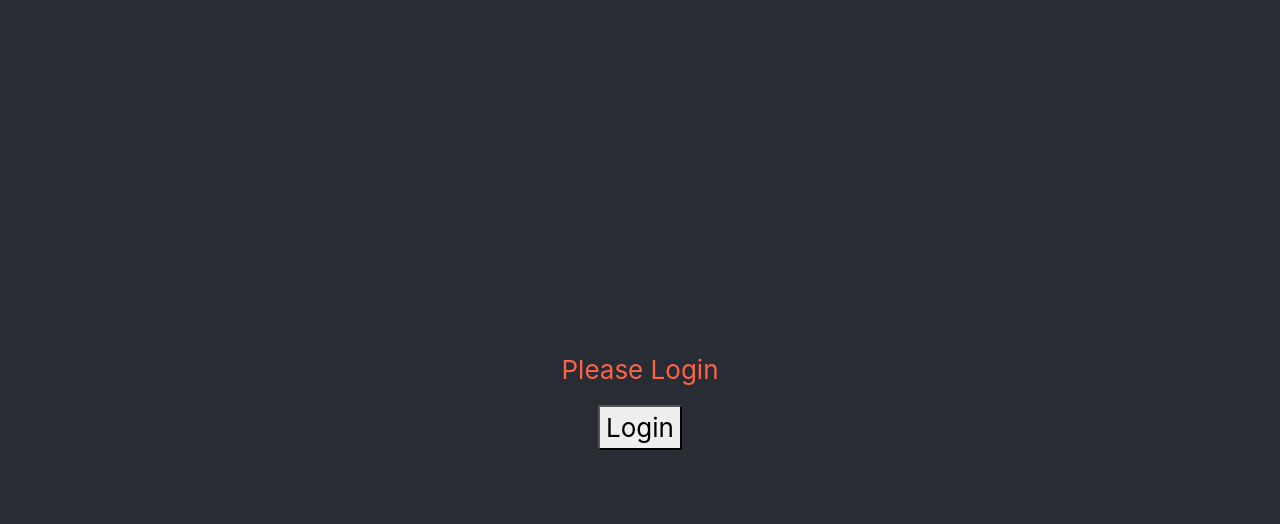
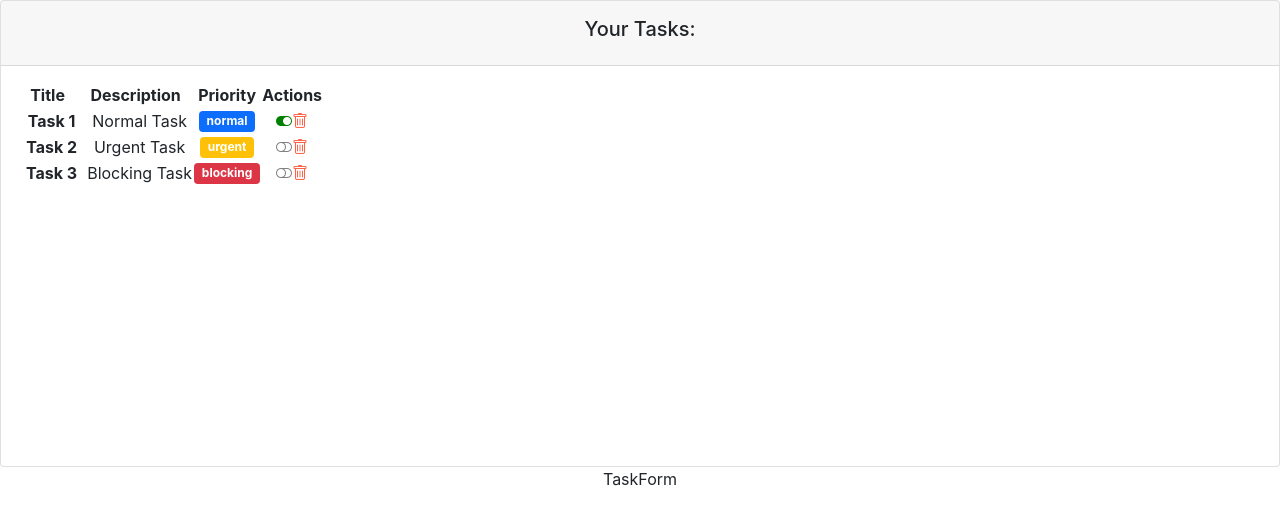
Before and after one commit to PadillaTom/OB-ReactJS, a React (Create React App) app: page / in a window 1280 px wide. Shown: the top 524 px of the page. Built offline with nearby package versions, Linux system fonts and the light colour scheme.

Commit message:
Course - Sesion 7 OK

```diff
--- a/package.json
+++ b/package.json
@@ -7,6 +7,7 @@
     "@testing-library/react": "^12.1.4",
     "@testing-library/user-event": "^13.5.0",
     "bootstrap": "^5.1.3",
+    "bootstrap-icons": "^1.8.1",
     "node-sass": "^7.0.1",
     "react": "^17.0.2",
     "react-dom": "^17.0.2",
--- a/src/App.js
+++ b/src/App.js
@@ -6,9 +6,8 @@
 function App() {
 	return (
 		<div className="App">
-			<header className="App-header">
 			{/* Task List */}
-				{/* <TaskListComponent></TaskListComponent> */}
+			<TaskListComponent></TaskListComponent>
 
 			{/* Ejemplo HOOKS  */}
 			{/* <Ejemplo1></Ejemplo1> */}
@@ -19,8 +18,7 @@
 				</Ejemplo4> */}
 
 			{/* Styles CSS - SASS */}
-				<GreetingStyled name="Tomas"></GreetingStyled>
-			</header>
+			{/* <GreetingStyled name="Tomas"></GreetingStyled> */}
 		</div>
 	);
 }
--- a/src/components/container/TaskListComponent.jsx
+++ b/src/components/container/TaskListComponent.jsx
@@ -4,17 +4,20 @@
 import { LEVELS } from "../../models/levels.enum";
 
 import TaskComponent from "../pure/Task";
+import TaskForm from "../forms/TaskForm";
 
 const TaskListComponent = () => {
-	const defaultTask = new Task(
-		"Example Task",
-		"Default Description",
-		true,
-		LEVELS.NORMAL
+	const defaultTask = new Task("Task 1", "Normal Task", true, LEVELS.NORMAL);
+	const defaultTask2 = new Task("Task 2", "Urgent Task", false, LEVELS.URGENT);
+	const defaultTask3 = new Task(
+		"Task 3",
+		"Blocking Task",
+		false,
+		LEVELS.BLOCKING
 	);
 
 	// States:
-	const [tasks, setTasks] = useState([defaultTask]);
+	const [tasks, setTasks] = useState([defaultTask, defaultTask2, defaultTask3]);
 	const [loading, setLoading] = useState(true);
 
 	// Effect:
@@ -34,8 +37,48 @@
 	// RENDER:
 	return (
 		<div>
-			<div>Your Tasks:</div>
-			<TaskComponent task={defaultTask}></TaskComponent>
+			<div className="col-12">
+				{/* DISPLAY Tasks */}
+				<div className="card">
+					{/* Title */}
+					<div className="card-header p-3">
+						<h5>Your Tasks:</h5>
+					</div>
+					{/* Body */}
+					<div
+						className="card-body"
+						style={{
+							position: "relative",
+							height: "400px",
+						}}
+						data-mdb-perfect-scrollbar="true"
+					>
+						<table>
+							<thead>
+								<tr>
+									<th scope="col">Title</th>
+									<th scope="col">Description</th>
+									<th scope="col">Priority</th>
+									<th scope="col">Actions</th>
+								</tr>
+							</thead>
+							<tbody>
+								{/* TaskList */}
+								{tasks.map((singleTask, index) => {
+									return (
+										<TaskComponent
+											key={index}
+											task={singleTask}
+										></TaskComponent>
+									);
+								})}
+							</tbody>
+						</table>
+					</div>
+				</div>
+				{/* FORM Tasks */}
+				<TaskForm></TaskForm>
+			</div>
 		</div>
 	);
 };
--- /dev/null
+++ b/src/components/forms/TaskForm.jsx
@@ -0,0 +1,7 @@
+import React, { useRef } from "react";
+
+const TaskForm = () => {
+	return <div>TaskForm</div>;
+};
+
+export default TaskForm;
--- a/src/components/pure/Task.jsx
+++ b/src/components/pure/Task.jsx
@@ -3,11 +3,9 @@
 
 import "../../styles/task.scss";
 import { Task } from "../../models/task.class";
+import { LEVELS } from "../../models/levels.enum";
 
 const TaskComponent = ({ task }) => {
-	let myLevel = task.level;
-	myLevel = myLevel.charAt(0).toUpperCase() + myLevel.slice(1);
-
 	useEffect(() => {
 		console.log("Task Creada");
 		return () => {
@@ -15,14 +13,57 @@
 		};
 	}, [task]);
 
+	// Methods:
+	const taskLevelBadge = () => {
+		switch (task.level) {
+			case LEVELS.NORMAL:
+				return (
+					<h6 className="mb-0">
+						<span className="badge bg-primary">{task.level}</span>
+					</h6>
+				);
+			case LEVELS.URGENT:
+				return (
+					<h6 className="mb-0">
+						<span className="badge bg-warning">{task.level}</span>
+					</h6>
+				);
+			case LEVELS.BLOCKING:
+				return (
+					<h6 className="mb-0">
+						<span className="badge bg-danger">{task.level}</span>
+					</h6>
+				);
+			default:
+				break;
+		}
+	};
+	const taskCompletedIcon = () => {
+		return task.completed ? (
+			<i className="bi-toggle-on" style={{ color: "green" }}></i>
+		) : (
+			<i className="bi-toggle-off" style={{ color: "grey" }}></i>
+		);
+	};
+
 	return (
 		<React.Fragment>
-			<div>
-				<h2 className="task-name">Nombre: {task.name}</h2>
-				<h3>Desc: {task.description}</h3>
-				<h4>Level: {myLevel}</h4>
-				<h5> Task is: {task.completed ? "Completed" : "Pending"}</h5>
-			</div>
+			<tr className="fw-normal">
+				<th>
+					<span className="ms-2">{task.name}</span>
+				</th>
+				<td className="align-middle">
+					<span className="ms-2">{task.description}</span>
+				</td>
+				<td className="align-middle">{taskLevelBadge()}</td>
+				<td className="align-middle">
+					{taskCompletedIcon()}
+					<i
+						className="bi-trash"
+						style={{ color: "tomato", fontWeight: "bold" }}
+					></i>
+				</td>
+			</tr>
 		</React.Fragment>
 	);
 };
--- a/src/index.js
+++ b/src/index.js
@@ -3,6 +3,7 @@
 
 // Bootstrap
 import "bootstrap/dist/css/bootstrap.css";
+import "bootstrap-icons/font/bootstrap-icons.css";
 import "./index.css";
 
 import App from "./App";
```
Also changed, not shown: 1 other file (tests, documents, lock files or other folders). Lines whose indentation alone changed are shown as unchanged.
